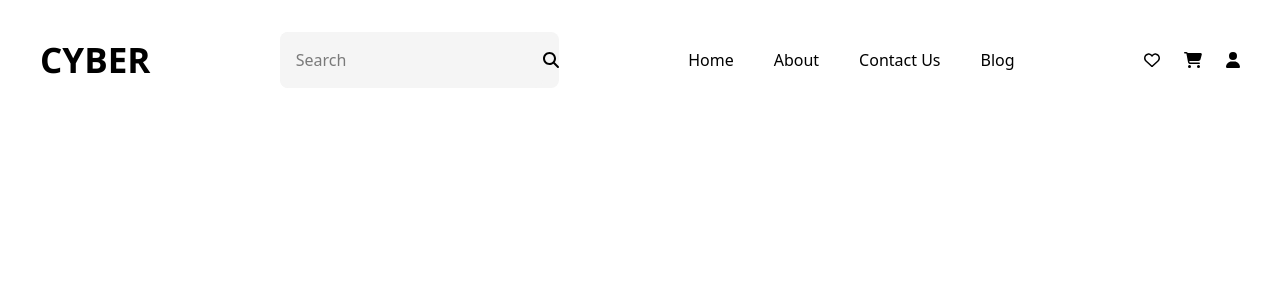
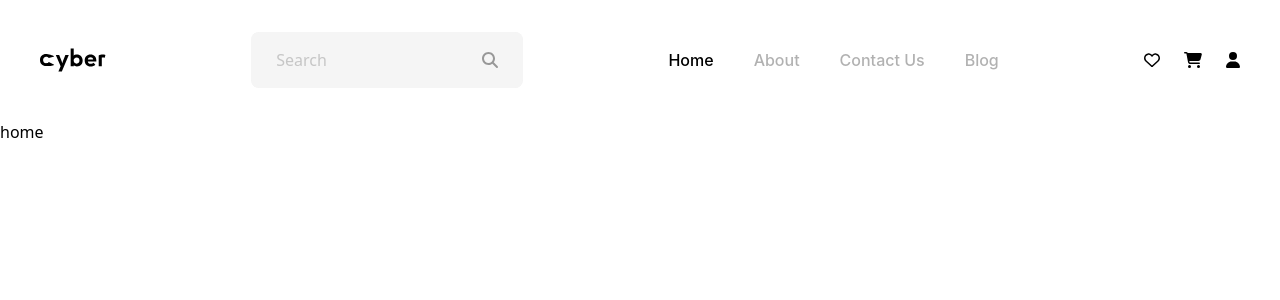
Before and after one commit to AwadHimself/cyper-with-viue, a Vue app: page / in a window 1280 px wide. Shown: the top 300 px of the page. Built offline with nearby package versions, Linux system fonts and the light colour scheme.

Commit message:
started cyper with vue

```diff
--- a/src/App.vue
+++ b/src/App.vue
@@ -1,9 +1,12 @@
 <script setup>
 import NavBar from '../src/components/NavBar.vue'
+import { RouterView } from 'vue-router';
+
 </script>
 
 <template>
  <NavBar />
+ <RouterView />
 </template>
 
 <style>
--- a/src/components/NavBar.vue
+++ b/src/components/NavBar.vue
@@ -1,34 +1,35 @@
 <script setup>
+import { RouterLink } from "vue-router";
 </script>
 
 <template>
   <nav class="flex justify-center my-4">
     <div class="navbar container flex justify-between items-center px-10 py-4">
-      <div class="logo">CYBER</div>
+      <div class="logo"><img src="../assets/cyber.svg" alt="" srcset=""></div>
       <div class="search">
         <input type="text" id="search" placeholder="Search">
-        <font-awesome-icon :icon="['fas', 'magnifying-glass']" />
+        <font-awesome-icon :icon="['fas', 'magnifying-glass']" class="mag" />
       </div>
-      <div class="links ">
+      <div class="links">
         <ul class=" flex gap-10 ">
-          <li>Home</li>
-          <li>About</li>
-          <li>Contact Us</li>
-          <li>Blog</li>
+          <router-link to="/" active-class="active">Home</router-link>
+          <router-link to="/about" active-class="active">About</router-link>
+          <router-link to="/contactus" active-class="active">Contact Us</router-link>
+          <router-link to="blog" active-class="active">Blog</router-link>
         </ul>
       </div>
       <div class="icons ">
         <ul class=" flex gap-6 ">
-          <li><font-awesome-icon :icon="['far', 'heart']" /></li>
-          <li><font-awesome-icon :icon="['fas', 'cart-shopping']" /></li>
-          <li><font-awesome-icon :icon="['fas', 'user']" /></li>
+          <font-awesome-icon :icon="['far', 'heart']" />
+          <font-awesome-icon :icon="['fas', 'cart-shopping']" />
+          <font-awesome-icon :icon="['fas', 'user']" />
         </ul>
       </div>
     </div>
   </nav>
 </template>
 
-<style lang="scss">
+<style lang="scss" scoped >
   nav{
     .navbar{
       .logo{
@@ -39,12 +40,36 @@
       .search{
         position: relative;
         border-radius: 8px;
+        color: #989898;
         background: #F5F5F5;
         input{
         border-radius: 8px;
         background: #F5F5F5;
-        padding: 16px;
+        padding: 16px 16px 16px 25px;
+        }
+        .mag{
+          color: #989898;
+          position: absolute;
+          left: 85%;
+          top: 50%;
+          transform: translateY(-50%);
+        }
+      }
 
+      .links{
+        ul{
+          a{
+            color: var(--Main-Black, #000);
+            font-family: Inter;
+            font-size: 16px;
+            font-style: normal;
+            font-weight: 500;
+            line-height: normal;
+            opacity: .3;
+            &.active{
+              opacity: 1;
+            }
+          }
         }
       }
     }
--- a/src/router/index.js
+++ b/src/router/index.js
@@ -1,8 +1,21 @@
 import { createRouter, createWebHistory } from 'vue-router'
+import HomeView from '@/views/HomeView.vue'
+import notFoundView from '@/views/notFoundView.vue';
+
 
 const router = createRouter({
   history: createWebHistory(import.meta.env.BASE_URL),
   routes: [
+    {
+      path:"/",
+      name:"home",
+      component:HomeView
+    },
+    {
+      path : '/:catchAll(.*)',
+      name : 'not-found',
+      component : notFoundView
+  }
   ],
 })
 
--- /dev/null
+++ b/src/views/HomeView.vue
@@ -0,0 +1,3 @@
+<template>
+  home
+</template>
--- /dev/null
+++ b/src/views/notFoundView.vue
@@ -0,0 +1,16 @@
+<script setup>
+import { RouterLink } from 'vue-router';
+</script>
+
+<template>
+  <section class="text-center flex flex-col justify-center items-center h-96">
+    <i class="pi pi-exclamation-triangle text-yellow-500 text-7xl mb-5"></i>
+    <h1 class="text-6xl font-bold mb-4">404 Not Found</h1>
+    <p class="text-xl mb-5">This page does not exist</p>
+    <RouterLink
+      to="/"
+      class="text-white bg-green-700 hover:bg-green-900 rounded-md px-3 py-2 mt-4 "
+      >Go Back</RouterLink
+    >
+  </section>
+</template>
```
Also changed, not shown: src/assets/cyber.svg (added).
